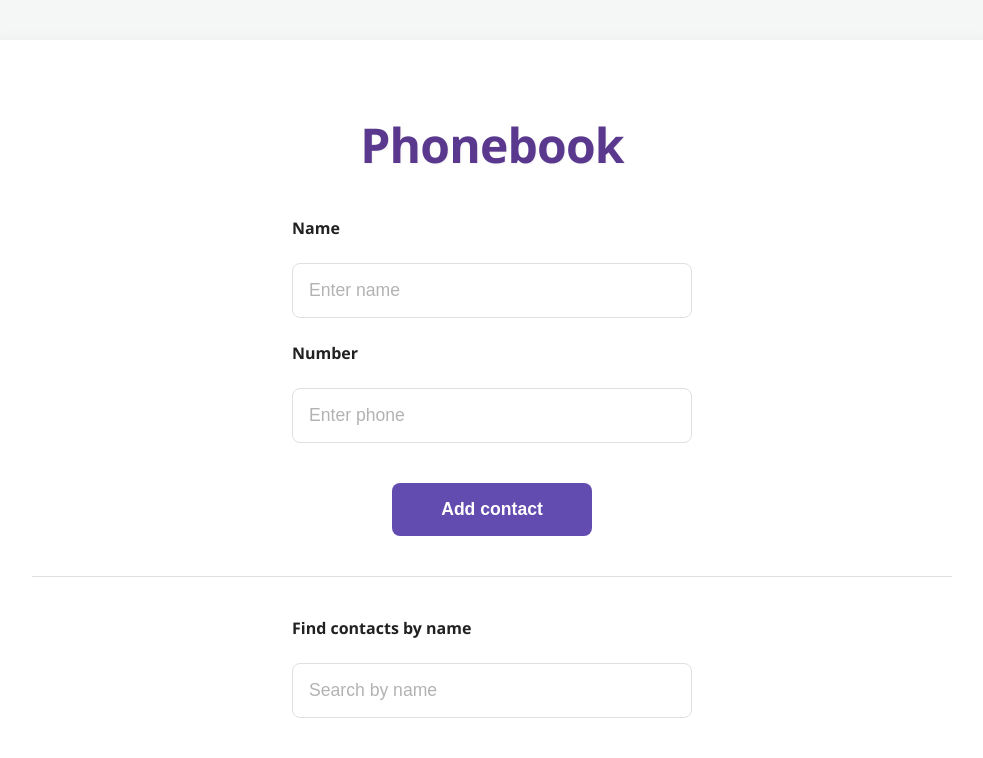
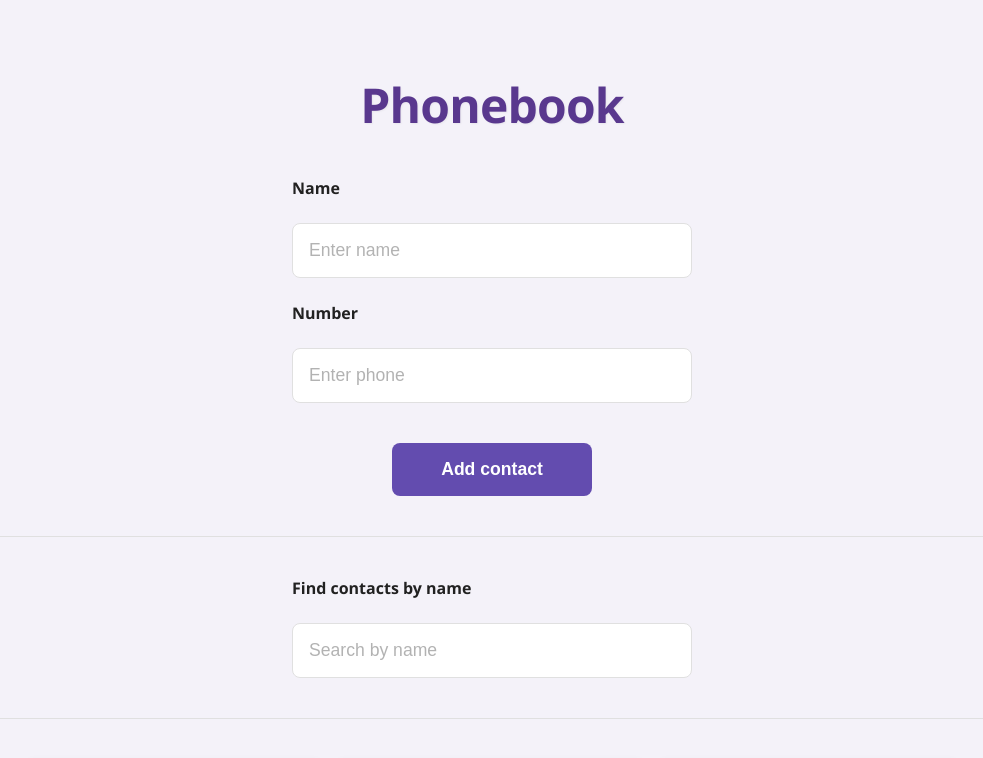
Before and after one commit to UsiTheStorm/goit-react-hw-03, a React (Vite) app: page / in a window 1280 px wide. Shown: the top 758 px of the page, without its empty margins (148-1131 px from the left). Built offline with nearby package versions, Linux system fonts and the light colour scheme.

Commit message:
Fix styles

```diff
--- a/src/App.css
+++ b/src/App.css
@@ -2,7 +2,7 @@
   --primary-color: #634caf;
   --primary-dark: #59388e;
   --secondary-color: #ffc107;
-  --background-light: #f4f7f6;
+  --background-light: #f4f2f9;
   --surface-color: #fff;
   --text-dark: #212121;
   --text-light: #fff;
@@ -29,15 +29,6 @@ body {
   justify-content: center;
   align-items: flex-start;
   min-height: 100vh;
-}
-
-#root > div {
-  max-width: 1000px;
-  width: 100%;
-  background: var(--surface-color);
-  padding: 2.5rem;
-  border-radius: var(--border-radius);
-  box-shadow: 0 6px 20px var(--shadow-color);
 }
 
 h1 {
@@ -81,8 +72,7 @@ h3 {
 .search-field {
   display: flex;
   flex-direction: column;
-  /* align-items: center; */
-  /* width: 100%; */
+
   gap: 1.5rem;
 }
 
```
